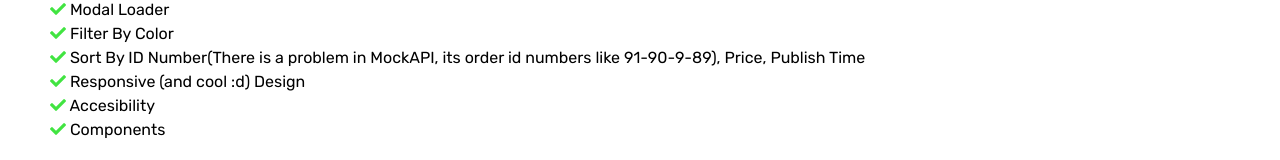
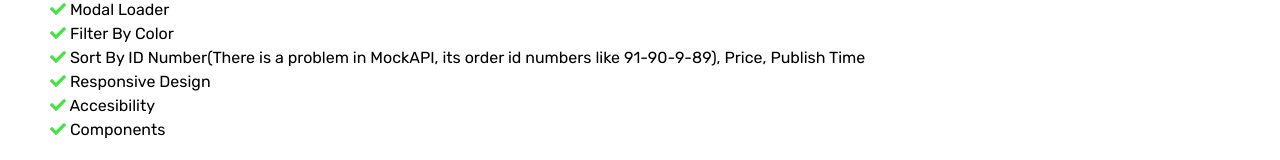
Before and after one commit to sowhat13/vuejs-product-listing, a Vue app: page /foo in a window 1280 px wide. Shown: the part 229-389 px from the top of the page. Built offline with nearby package versions, Linux system fonts and the light colour scheme.

Commit message:
introduction edit

```diff
--- a/src/views/foo.vue
+++ b/src/views/foo.vue
@@ -12,7 +12,7 @@
   <p><i class="fas fa-check"></i> Modal Loader</p>
   <p><i class="fas fa-check"></i> Filter By Color</p>
   <p><i class="fas fa-check"></i> Sort By ID Number(There is a problem in MockAPI, its order id numbers like 91-90-9-89), Price, Publish Time </p>
-   <p><i class="fas fa-check"></i> Responsive (and cool :d) Design</p>
+   <p><i class="fas fa-check"></i> Responsive Design</p>
    <p><i class="fas fa-check"></i> Accesibility</p>
    <p><i class="fas fa-check"></i> Components</p>
 
```
